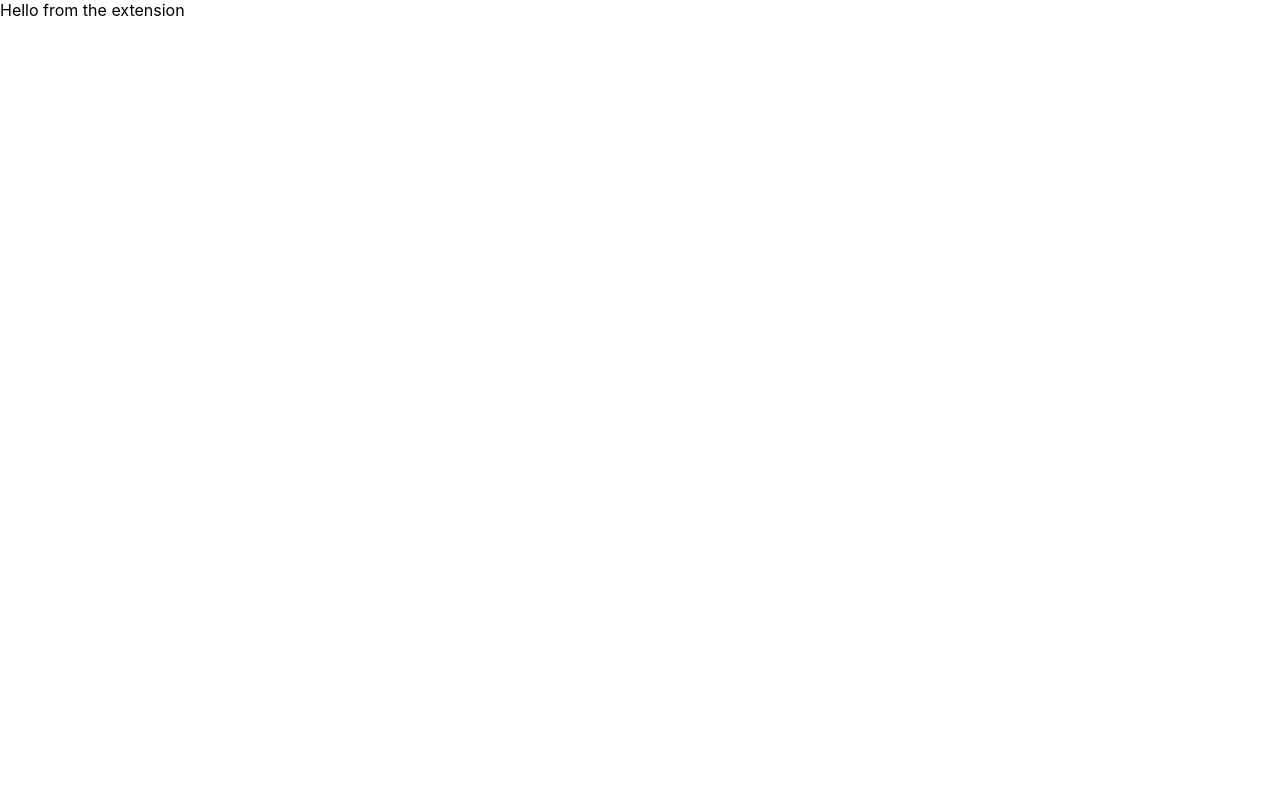
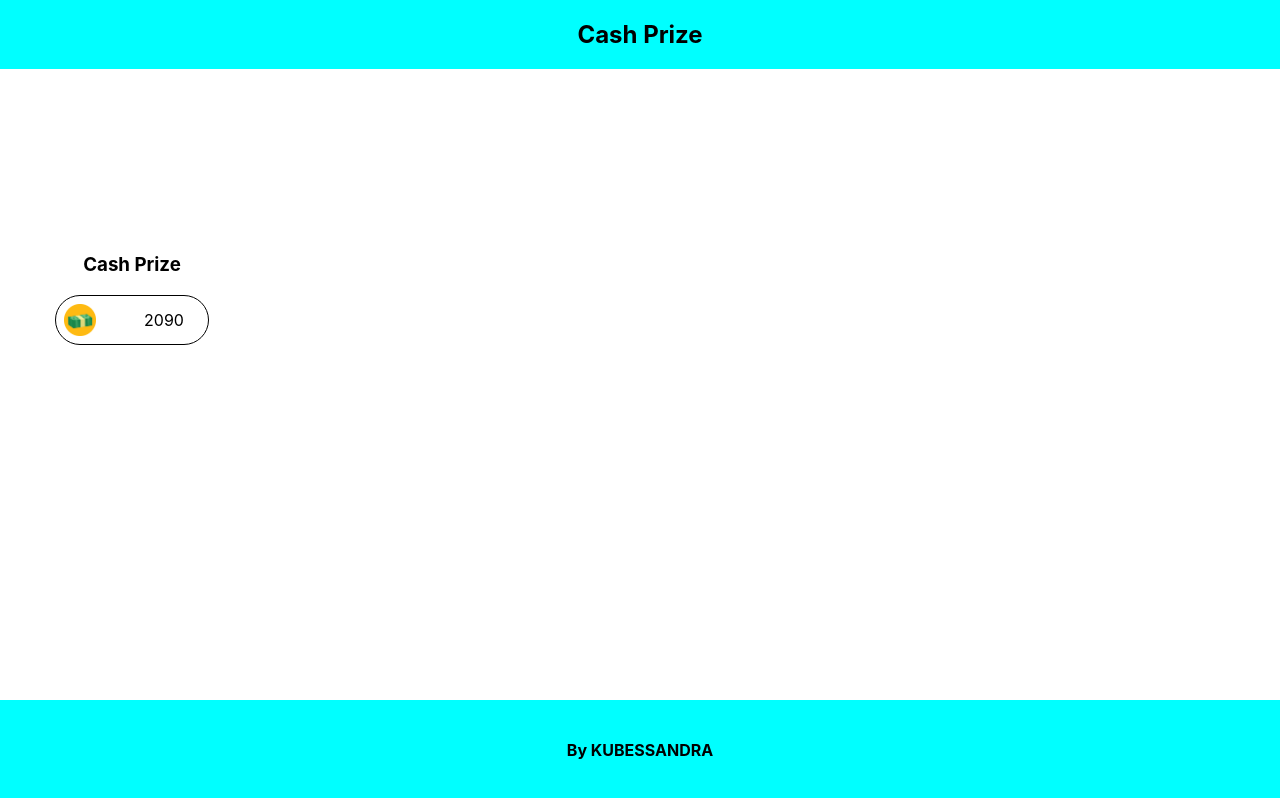
Before and after one commit to Kubessandra/twitch-cash-prize, a React (Create React App) app in the folder extension/: page / in a window 1280 px wide. Built offline with nearby package versions, Linux system fonts and the light colour scheme.

Commit message:
feat: Layout + component cash prize
TWC .

```diff
--- a/extension/package.json
+++ b/extension/package.json
@@ -11,6 +11,7 @@
     "@types/react": "^16.9.0",
     "@types/react-dom": "^16.9.0",
     "@types/styled-components": "^5.1.2",
+    "loglevel": "^1.6.8",
     "react": "^16.13.1",
     "react-dom": "^16.13.1",
     "react-scripts": "3.4.1",
--- a/extension/src/App.tsx
+++ b/extension/src/App.tsx
@@ -1,16 +1,24 @@
 import React from 'react';
-import styled from 'styled-components';
+import styled, { ThemeProvider } from 'styled-components';
+import CashPrize from 'components/CashPrize';
+import Layout from 'components/Layout';
+import defaultTheme from './theme';
 
 const StyledApp = styled.div`
   min-height: 300px;
   height: 200px;
   min-width: 100px;
+  margin: 2em;
 `;
 
 const App = (): JSX.Element => (
-  <StyledApp>
-    Hello from the extension
-  </StyledApp>
+  <ThemeProvider theme={defaultTheme}>
+    <Layout>
+      <StyledApp>
+        <CashPrize cashPrize={2090} />
+      </StyledApp>
+    </Layout>
+  </ThemeProvider>
 );
 
 export default App;
--- /dev/null
+++ b/extension/src/components/CashPrize/index.tsx
@@ -0,0 +1,60 @@
+import React, { useEffect } from 'react';
+import log from 'loglevel';
+import styled from 'styled-components';
+import CashPNG from 'assets/cashprize.png';
+
+const Container = styled.div`
+  width: 200px;
+  display: flex;
+  flex-direction: column;
+  align-items: center;
+`;
+
+const Box = styled.div`
+  border: solid 1px;
+  border-radius: 30px;
+  padding: 0.5em;
+  flex-grow: 0;
+  display: flex;
+  align-items: center;
+  justify-content: flex-start;
+`;
+
+const Icon = styled.img`
+  width: 2em;
+  margin-right: 3em;
+`;
+
+const Gain = styled.span`
+  margin-right: 1em;
+`;
+
+const Label = styled.h3`
+`;
+
+interface CashPrizeProps {
+  cashPrize: number;
+}
+
+const CashPrize = (props: CashPrizeProps): JSX.Element => {
+  const { cashPrize } = props;
+  useEffect(() => {
+    log.debug('[Mount] CashPrize');
+  }, []);
+
+  return (
+    <Container>
+      <Label>
+        Cash Prize
+      </Label>
+      <Box>
+        <Icon src={CashPNG} alt="cashIcon" />
+        <Gain>
+          {cashPrize}
+        </Gain>
+      </Box>
+    </Container>
+  );
+};
+
+export default CashPrize;
--- /dev/null
+++ b/extension/src/components/Layout/Footer.tsx
@@ -0,0 +1,27 @@
+import React from 'react';
+import styled from 'styled-components';
+
+const Container = styled.div`
+  min-height: 100px;
+  background-color: ${({ theme }): string => theme.colors.main};
+  text-align: center;
+  position: relative;
+  width: 100%;
+  bottom: 0;
+  display: flex;
+  align-items: center;
+  justify-content: center;
+`;
+
+const Text = styled.h4`
+`;
+
+const Footer = (): JSX.Element => {
+  return (
+    <Container>
+      <Text>By KUBESSANDRA</Text>
+    </Container>
+  );
+};
+
+export default Footer;
--- /dev/null
+++ b/extension/src/components/Layout/Header.tsx
@@ -0,0 +1,28 @@
+import React from 'react';
+import styled from 'styled-components';
+
+const Container = styled.div`
+  min-height: 50px;
+  background-color: ${({ theme }): string => theme.colors.main};
+  text-align: center;
+  display: flex;
+  align-items: center;
+  justify-content: center;
+`;
+
+const Text = styled.h2`
+  color: ${({ theme }): string => theme.text.secondary};
+  display: flex;
+`;
+
+const Header = (): JSX.Element => {
+  return (
+    <Container>
+      <Text>
+        Cash Prize
+      </Text>
+    </Container>
+  );
+};
+
+export default Header;
--- /dev/null
+++ b/extension/src/components/Layout/index.tsx
@@ -0,0 +1,38 @@
+import React, { useEffect } from 'react';
+import styled from 'styled-components';
+import log from 'loglevel';
+
+import Header from './Header';
+import Footer from './Footer';
+
+const Container = styled.div`
+  min-height: 100vh;
+  justify-content: space-between;
+  display: flex;
+  flex-direction: column;
+  position: relative;
+`;
+
+interface LayoutProps {
+  children: React.ReactNode;
+}
+
+const Layout = (props: LayoutProps): JSX.Element => {
+  const {
+    children,
+  } = props;
+
+  useEffect(() => {
+    log.debug('[Mount], Layout');
+  }, []);
+
+  return (
+    <Container>
+      <Header />
+      {children}
+      <Footer />
+    </Container>
+  );
+};
+
+export default Layout;
--- a/extension/src/index.tsx
+++ b/extension/src/index.tsx
@@ -1,8 +1,11 @@
 import React from 'react';
 import ReactDOM from 'react-dom';
+import log from 'loglevel';
 import './index.css';
 import App from './App';
 import * as serviceWorker from './serviceWorker';
+
+log.enableAll();
 
 ReactDOM.render(
   <React.StrictMode>
--- /dev/null
+++ b/extension/src/theme.ts
@@ -0,0 +1,14 @@
+import { DefaultTheme } from 'styled-components';
+
+const defaultTheme: DefaultTheme = {
+  colors: {
+    main: 'cyan',
+    secondary: 'magenta',
+  },
+  text: {
+    main: 'white',
+    secondary: 'black',
+  },
+};
+
+export default defaultTheme;
```
Also changed, not shown: extension/src/styled.d.ts (added, +14 -0 lines), extension/src/assets/cashprize.png (added), 1 other file (tests, documents, lock files or other folders).
